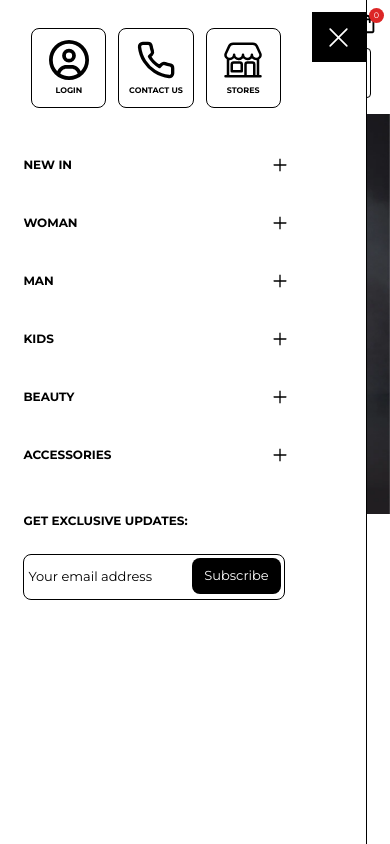
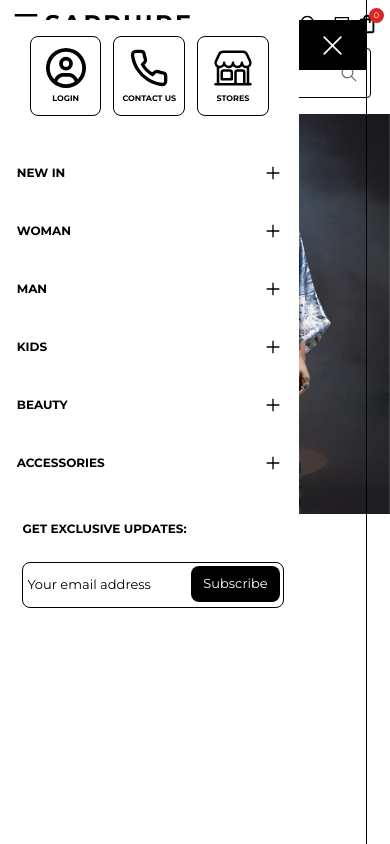
Before and after one commit to Bushra206/sapphire-web, a React (Vite) app: page / in a window 390 px wide. Both pictures are taken after a click on the icon 26 px from the left and 24 px from the top of the page. Built offline with nearby package versions, Linux system fonts and the light colour scheme.

Commit message:
mobnavbar links height fixed

```diff
--- a/src/components/MobNavBarLinks.jsx
+++ b/src/components/MobNavBarLinks.jsx
@@ -35,9 +35,9 @@ function MobNavBarLinks({ showmenuicon, setShowMenuIcon }) {
       {showmenuicon && (
         <div
           data-aos="fade-right"
-          className="bg-[#fff] py-3 border-r-[1px]  border-r-[#000] flex w-[94vw] h-[100vh] absolute top-0 left-0 z-50 uppercase overflow-y-scroll  lg:hidden"
+          className=" py-[20px] border-r-[1px]  border-r-[#000] flex w-[94vw] h-[100vh] absolute top-0 left-0 z-50 uppercase   lg:hidden"
         >
-          <div className="flex flex-col justify-start items-center gap-12 m-0  py-4 text-center max-auto h-[100%] z-50 bg-[#fff] w-[80vw] ">
+          <div className="flex flex-col justify-start items-center gap-12 m-0  py-4 text-center max-auto h-[100%] z-50 bg-[#fff] w-[80vw] overflow-y-scroll ">
             <div className="flex gap-3 w-[80%]">
               <div className="w-[33%] h-[80px] flex flex-col gap-1 justify-center items-center border-[1px] border-[#000] rounded-lg">
                 <FaRegCircleUser size={40} />
```
